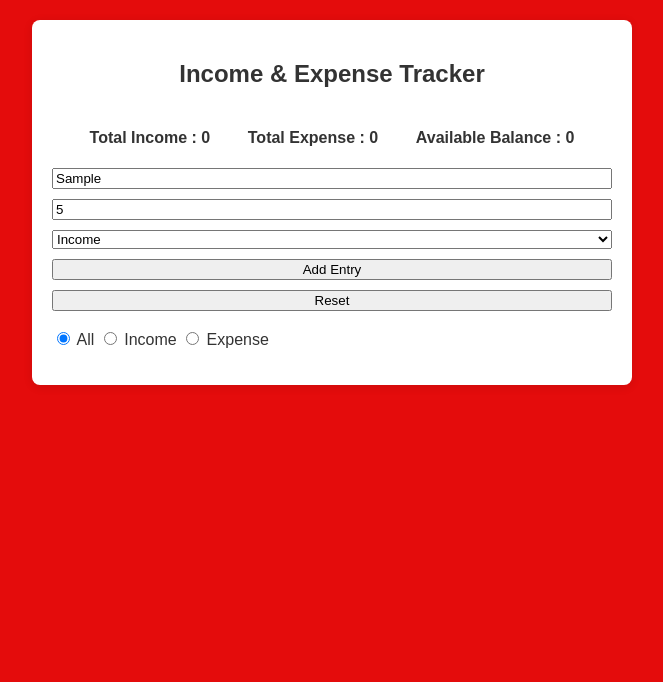
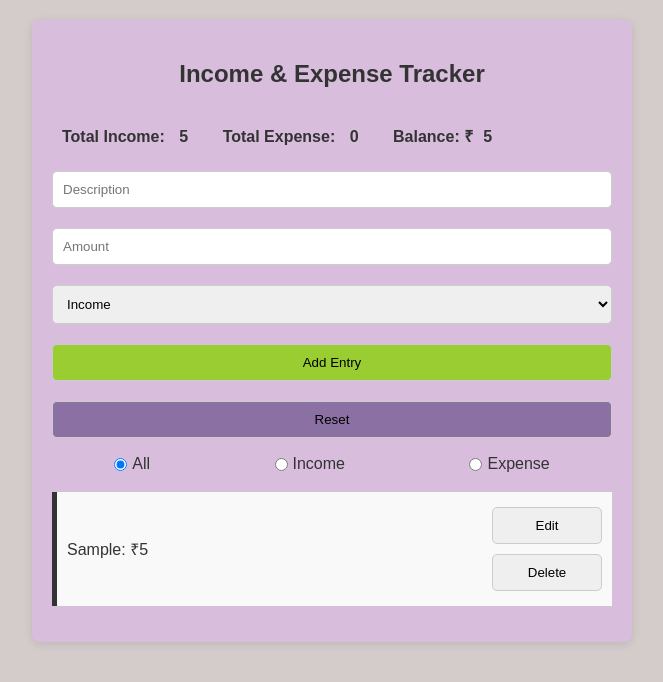
Before and after one commit to Mohankumar-M24/Todo-s-list, a plain HTML site: page todo's/index.html in a window 1280 px wide. Both pictures are taken after typing "Sample", "5" into the empty fields and a click on the button "Add Entry". Shown: the whole page, without its empty margins (308-971 px from the left). Drawn offline with Linux system fonts and the light colour scheme.

Commit message:
updates lines

```diff
--- a/todo's/code.js
+++ b/todo's/code.js
@@ -1,32 +1,85 @@
-let entries = []
-let eindex = -1 ;
+let entries =  [] || JSON.parse(localStorage.getItem("entries")) ;
+let editIndex = -1;
 
-function addenty(){
-    let desc = document.querySelector(".description").value;
-    let amount = parseInt(document.querySelector(".amount").value);
-    let type = document.querySelector(".what-type").value;
+function saveToLocal() {
+  localStorage.setItem("entries", JSON.stringify(entries));
+}
 
-    if(!desc || amount <=0 ){
-        alert("Please enter valid input!");
-        return
+
+function resetFields() {
+  document.querySelector("#description").value = "";
+  document.querySelector("#amount").value = "";
+  document.querySelector("#type").value = "income";
+  editIndex = -1;
+}
+
+function addEntry() {
+  const desc = document.querySelector("#description").value.trim();
+  const amt = parseFloat(document.querySelector("#amount").value);
+  const type = document.querySelector("#type").value;
+
+  if (!desc || isNaN(amt) || amt <= 0) {
+    alert("Please enter valid data.");
+    return;
+  }
+
+  const entry = { desc, amount: amt, type };
+
+  if (editIndex > -1) {
+    entries[editIndex] = entry;
+    editIndex = -1;
+  } else {
+    entries.push(entry);
+  }
+
+  saveToLocal();
+  renderEntries();
+  resetFields();
+}
+
+function renderEntries() {
+  const list = document.querySelector("#entryList");
+  list.innerHTML = "";
+
+  const filter = document.querySelector("input[name='filter']:checked").value;
+  let income = 0, expense = 0;
+
+  entries.forEach((entry, index) => {
+    if (filter === "all" || entry.type === filter) {
+      const li = document.createElement("li");
+      li.className = entry.type;
+      li.innerHTML = `<span class="${entry.type}">${entry.desc}: ₹${entry.amount}</span>
+        <span class="actions">
+          <button onclick="editEntry(${index})">Edit</button>
+          <button onclick="deleteEntry(${index})">Delete</button>
+        </span>`;
+
+      list.appendChild(li);
     }
 
-    const entry = {desc, amount, type};
+    if (entry.type === "income") income += entry.amount;
+    else expense += entry.amount;
+  });
 
-
-    if(eindex > -1 ){
-        entries[eindex] = entry;
-        eindex = -1;
-    }else {
-        entries.push(entry)
-    }
-
-    renderEntries();
-    resetall();
+  document.querySelector("#totalIncome").textContent = income;
+  document.querySelector("#totalExpense").textContent = expense;
+  document.querySelector("#balance").textContent = income - expense;
 }
 
-function resetall(){
-    document.querySelector(".description").value = "";
-    document.querySelector(".amount").value = "";
-    document.querySelector(".what-type").value = "";
+function editEntry(index) {
+  const entry = entries[index];
+  document.querySelector("#description").value = entry.desc;
+  document.querySelector("#amount").value = entry.amount;
+  document.querySelector("#type").value = entry.type;
+  editIndex = index;
 }
+
+function deleteEntry(index) {
+  if (confirm("Are you sure you want to delete this entry?")) {
+    entries.splice(index, 1);
+    saveToLocal();
+    renderEntries();
+  }
+}
+
+window.onload = renderEntries;
--- a/todo's/index.html
+++ b/todo's/index.html
@@ -3,40 +3,43 @@
   <head>
     <meta charset="UTF-8" />
     <meta name="viewport" content="width=device-width, initial-scale=1.0" />
-    <title>Document</title>
+
+    <title>Income and Enpense Tracker</title>
 
     <link rel="stylesheet" href="style.css">
+
     <style></style>
   </head>
+
   <body>
-    <div class="contain">
-      <h2 class="inc-exp-tra">Income & Expense Tracker</h2>
-      <div class="values">
-        <h4>Total Income : <span class="tot-income">0</span></h4>
-        <h4>Total Expense : <span class="tot-expense">0</span></h4>
-        <h4>Available Balance : <span class="avail-balance">0</span></h4>
+    <div class="container">
+
+      <h2>Income & Expense Tracker</h2>
+
+      <div class="summary">
+        <span>Total Income: <span id="totalIncome">0</span></span>
+        <span>Total Expense: <span id="totalExpense">0</span></span>
+        <span>Balance: ₹<span id="balance">0</span></span>
       </div>
-      <div class="get-entry">
-        <input type="text" class="description" placeholder="Description">
-        <input type="number" class="amount" placeholder="Amount">
 
-       <select class="what-type">
-        <option value="income">Income</option>
-        <option value="expense">Expense</option>
-       </select>
+      <div class="entry-form">
+        <input type="text" id="description" placeholder="Description" />
+        <input type="number" id="amount" placeholder="Amount" />
+        <select id="type">
+          <option id="income" value="income">Income</option>
+          <option id="expense" value="expense">Expense</option>
+        </select>
+        <button id="addEntry" onclick="addEntry()">Add Entry</button>
+        <button id="Reset" onclick="resetFields()">Reset</button>
+      </div>
 
-    <button onclick="addenty()">Add Entry</button>
-    <button onclick="resetall()">Reset</button>
-    </div>
-    <br>
-    <div class="filters">
-        <label><input type="radio" name="filter" value="all" checked onchange="renderentries()" /> All</label>
-        <label><input type="radio" name="filter" value="income" onchange="renderentries()" /> Income</label>
-        <label><input type="radio" name="filter" value="expense" onchange="renderentries()" /> Expense</label>
+      <div class="filters">
+        <label><input type="radio" name="filter" value="all" checked onchange="renderEntries()" />All</label>
+        <label><input type="radio" name="filter" value="income" onchange="renderEntries()" />Income</label>
+        <label><input type="radio" name="filter" value="expense" onchange="renderEntries()" />Expense</label>
       </div>
 
       <ul id="entryList"></ul>
-
 
       <script src="code.js"></script>
 
--- a/todo's/style.css
+++ b/todo's/style.css
@@ -1,38 +1,79 @@
-* { box-sizing: border-box; }
-body{
-  font-family: Arial, sans-serif;
+* {
+  box-sizing: border-box;
+}
+body {
+  color: #333;
   margin: 0;
   padding: 0;
-  background: #e40c0c;
-  color: #333;
+  background: #d4cbcb;
+  font-family: Arial, sans-serif;
 }
-.contain{
+.container {
+  box-shadow: 0 2px 10px rgba(0,0,0,0.1);
+  border-radius: 8px;
   max-width: 600px;
   margin: 20px auto;
   padding: 20px;
-  background: white;
-  border-radius: 8px;
-  box-shadow: 0 2px 10px rgba(0,0,0,0.1);
+  background: rgb(216, 189, 221);
+}
+h2, h3 {
+  text-align: center;
 }
 
-.inc-exp-tra{
-    text-align: center;
+#income{
+  background: rgb(219, 255, 57);
 }
 
-.values{
-    display: flex;
-    /* flex-wrap: nowrap; */
-    justify-content: space-evenly;
+#expense{
+  background: rgb(240, 41, 15);
 }
 
-.get-entry {
-    display: flex;
-    flex-direction: column;
-    gap: 10px;
+.summary span {
+  display: inline-block;
+  margin: 10px;
+  font-weight: bold;
+}
+input, select, button {
+  border: 1px solid #ccc;
+  padding: 10px;
+  margin: 5px 0;
+  width: 100%;
+  border-radius: 5px;
+}
+.entry-form {
+  display: flex;
+  flex-direction: column;
+  gap: 10px;
+
+#addEntry {
+  background-color: yellowgreen;
   }
 
-#drop-dow{
-    display: flex;
-    flex-direction: column;
-    gap: 10px;
+#Reset{
+  background-color: rgb(138, 112, 163);
 }
+
+}
+.filters {
+  margin: 10px 0;
+  display: flex;
+  justify-content: space-around;
+}
+.filters label {
+  display: flex;
+  align-items: center;
+  gap: 5px;
+}
+ul {
+  list-style-type: none;
+  padding: 0;
+}
+li {
+  padding: 10px;
+  background: #f9f9f9;
+  margin-bottom: 8px;
+  border-left: 5px solid;
+  display: flex;
+  justify-content: space-between;
+  align-items: center;
+}
```
Also changed, not shown: 1 other file.
